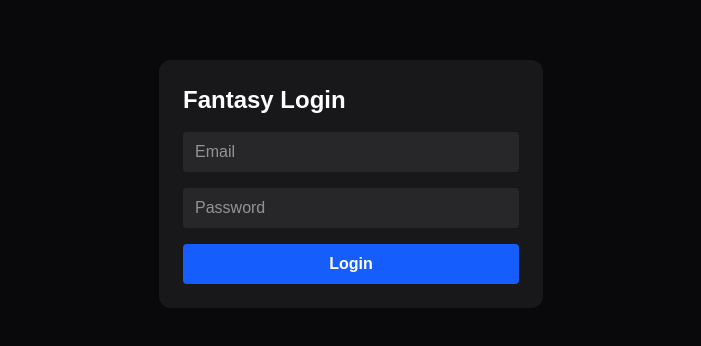
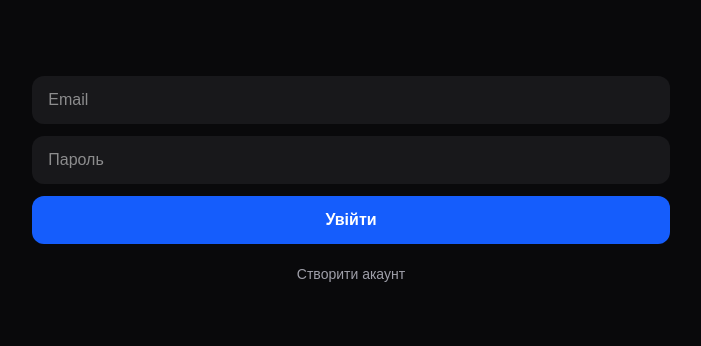
Before and after one commit to IamOlegDub/fan-cab, a Next.js app: page /login in a window 1280 px wide. Shown: the part 216-562 px from the top of the page, without its empty margins (289-990 px from the left). Built offline with nearby package versions, Linux system fonts and the light colour scheme; no server answers.

Commit message:
feat: create account

```diff
--- a/app/login/page.tsx
+++ b/app/login/page.tsx
@@ -1,49 +1,170 @@
 'use client';
 
 import { useState } from 'react';
-import { signInWithEmailAndPassword } from 'firebase/auth';
 import { useRouter } from 'next/navigation';
-import { auth } from '@/lib/firebase';
+import {
+    createUserWithEmailAndPassword,
+    signInWithEmailAndPassword,
+} from 'firebase/auth';
+import {
+    doc,
+    runTransaction,
+    serverTimestamp,
+} from 'firebase/firestore';
+
+import { auth, db } from '@/lib/firebase';
 
 export default function LoginPage() {
     const router = useRouter();
 
+    const [isRegisterMode, setIsRegisterMode] = useState(false);
     const [email, setEmail] = useState('');
     const [password, setPassword] = useState('');
+    const [teamCode, setTeamCode] = useState('');
+    const [error, setError] = useState('');
+    const [isLoading, setIsLoading] = useState(false);
 
-    async function handleLogin(event: React.FormEvent) {
-        event.preventDefault();
+    async function handleLogin() {
+        setError('');
+        setIsLoading(true);
 
-        await signInWithEmailAndPassword(auth, email, password);
+        try {
+            await signInWithEmailAndPassword(auth, email, password);
+            router.push('/team');
+        } catch {
+            setError('Невірний email або пароль.');
+        } finally {
+            setIsLoading(false);
+        }
+    }
 
-        router.push('/team');
+    async function handleRegister() {
+        setError('');
+        setIsLoading(true);
+
+        const normalizedCode = teamCode.trim().toUpperCase();
+
+        try {
+            const credential = await createUserWithEmailAndPassword(
+                auth,
+                email,
+                password,
+            );
+
+            const uid = credential.user.uid;
+
+            await runTransaction(db, async (transaction) => {
+                const teamCodeRef = doc(db, 'teamCodes', normalizedCode);
+                const userRef = doc(db, 'users', uid);
+
+                const teamCodeSnap = await transaction.get(teamCodeRef);
+
+                if (!teamCodeSnap.exists()) {
+                    throw new Error('TEAM_CODE_NOT_FOUND');
+                }
+
+                const teamCodeData = teamCodeSnap.data();
+
+                if (teamCodeData.claimedBy) {
+                    throw new Error('TEAM_CODE_ALREADY_CLAIMED');
+                }
+
+                transaction.update(teamCodeRef, {
+                    claimedBy: uid,
+                    claimedEmail: email,
+                    claimedAt: serverTimestamp(),
+                });
+
+                transaction.set(userRef, {
+                    code: normalizedCode,
+                    email,
+                    role: 'player',
+                    createdAt: serverTimestamp(),
+                });
+            });
+
+            router.push('/team');
+        } catch (error) {
+            if (error instanceof Error) {
+                if (error.message === 'TEAM_CODE_NOT_FOUND') {
+                    setError('Такого коду команди не існує.');
+                } else if (error.message === 'TEAM_CODE_ALREADY_CLAIMED') {
+                    setError('Цей код команди вже використаний.');
+                } else {
+                    setError('Не вдалося створити акаунт.');
+                }
+            }
+        } finally {
+            setIsLoading(false);
+        }
     }
 
     return (
         <main className="min-h-screen flex items-center justify-center bg-zinc-950 text-white">
             <form
-                onSubmit={handleLogin}
-                className="w-full max-w-sm space-y-4 rounded-xl bg-zinc-900 p-6"
+                className="space-y-3"
+                onSubmit={(event) => {
+                    event.preventDefault();
+
+                    if (isRegisterMode) {
+                        handleRegister();
+                    } else {
+                        handleLogin();
+                    }
+                }}
             >
-                <h1 className="text-2xl font-bold">Fantasy Login</h1>
-
                 <input
-                    className="w-full rounded bg-zinc-800 px-3 py-2"
-                    placeholder="Email"
+                    type="email"
                     value={email}
                     onChange={(event) => setEmail(event.target.value)}
+                    placeholder="Email"
+                    className="w-full rounded-xl bg-zinc-900 px-4 py-3 text-white"
                 />
 
                 <input
-                    className="w-full rounded bg-zinc-800 px-3 py-2"
-                    placeholder="Password"
                     type="password"
                     value={password}
                     onChange={(event) => setPassword(event.target.value)}
+                    placeholder="Пароль"
+                    className="w-full rounded-xl bg-zinc-900 px-4 py-3 text-white"
                 />
 
-                <button className="w-full rounded bg-blue-600 py-2 font-semibold">
-                    Login
+                {isRegisterMode && (
+                    <input
+                        value={teamCode}
+                        onChange={(event) => setTeamCode(event.target.value)}
+                        placeholder="Код команди, наприклад OD"
+                        className="w-full rounded-xl bg-zinc-900 px-4 py-3 text-white uppercase"
+                    />
+                )}
+
+                {error && (
+                    <div className="rounded-xl bg-red-500/10 p-3 text-sm text-red-300">
+                        {error}
+                    </div>
+                )}
+
+                <button
+                    type="submit"
+                    disabled={isLoading}
+                    className="w-full rounded-xl bg-blue-600 py-3 font-semibold text-white disabled:bg-zinc-700"
+                >
+                    {isLoading
+                        ? 'Зачекай...'
+                        : isRegisterMode
+                          ? 'Створити акаунт'
+                          : 'Увійти'}
+                </button>
+
+                <button
+                    type="button"
+                    onClick={() => {
+                        setError('');
+                        setIsRegisterMode((value) => !value);
+                    }}
+                    className="w-full py-2 text-sm text-zinc-400"
+                >
+                    {isRegisterMode ? 'У мене вже є акаунт' : 'Створити акаунт'}
                 </button>
             </form>
         </main>
```
